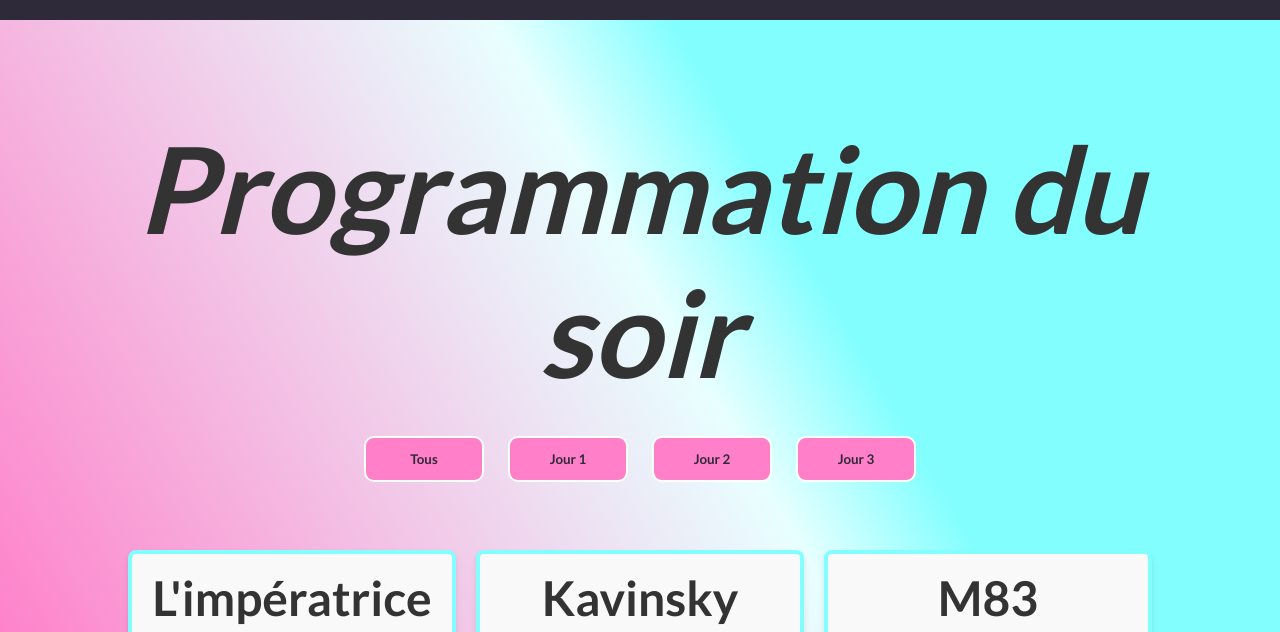
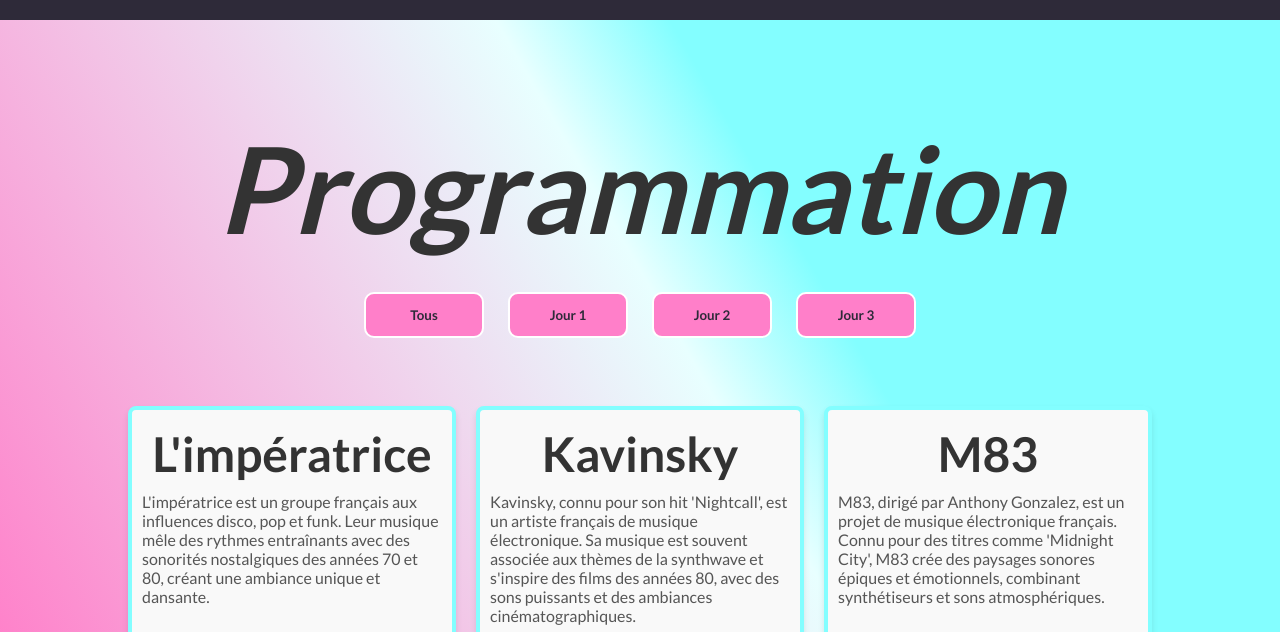
Before and after one commit to rasengraphe/DWWW-ECF1-sebastien, a website: page concerts.html in a window 1280 px wide. Shown: the part 130-762 px from the top of the page. Drawn offline with Linux system fonts and the light colour scheme.

Commit message:
Add files via upload

```diff
--- a/concerts.html
+++ b/concerts.html
@@ -36,7 +36,7 @@
     </header>
 
     <div class="programmation">
-        <h2 class="programmation__title">Programmation du soir</h2>
+        <h2 class="programmation__title">Programmation</h2>
         <div class="programmation__filters">
             <button class="programmation__filter-btn">Tous</button>
             <button class="programmation__filter-btn">Jour 1</button>
```
